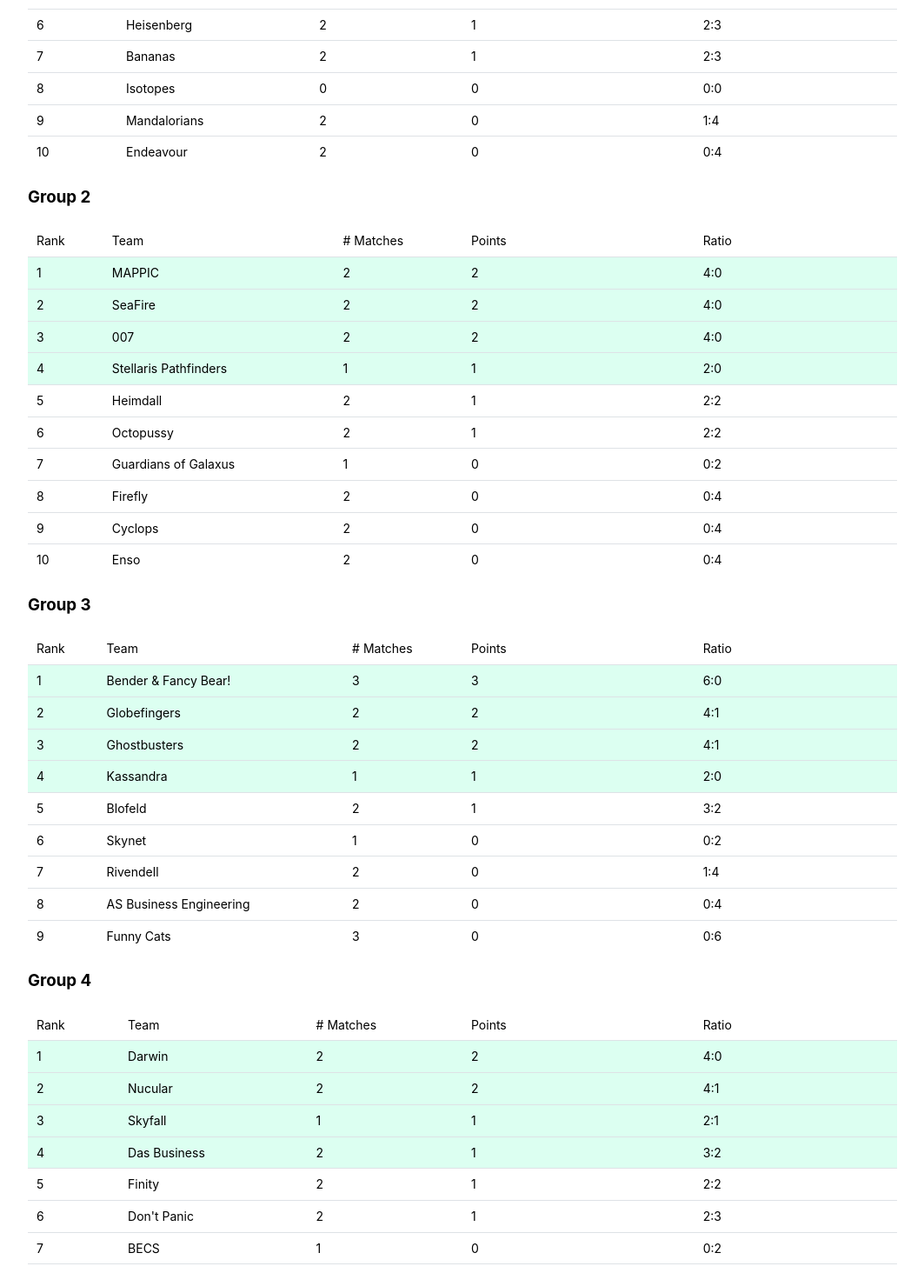
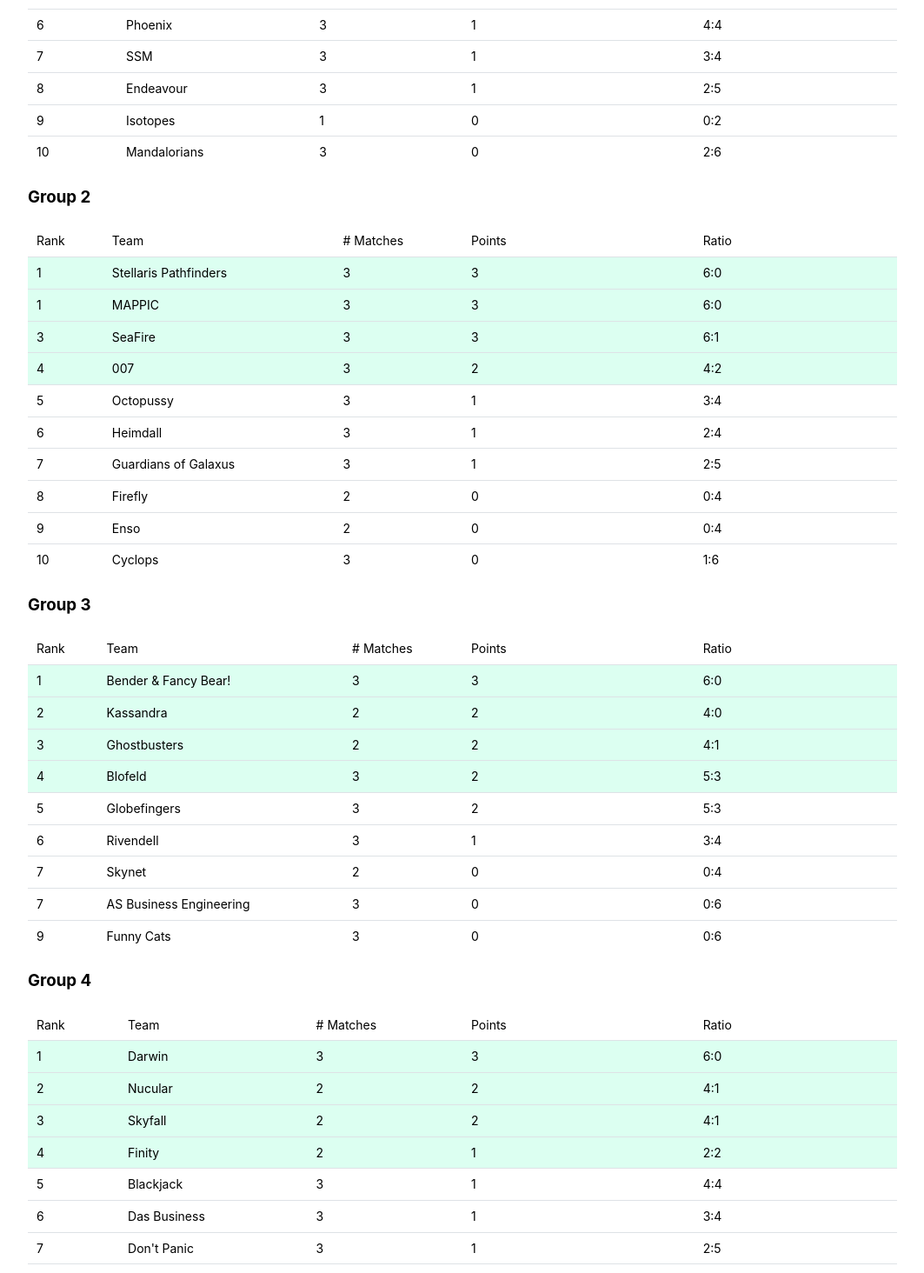
Before and after one commit to Nasicus/dgpdggtwc, a React (Vite) app: page / in a window 1280 px wide. Shown: the part 344-1808 px from the top of the page at 87% size, without its empty margins (108-1171 px from the left). Built offline with nearby package versions, Linux system fonts and the light colour scheme.

Commit message:
add until 13.12

```diff
--- a/src/data/groupResults.ts
+++ b/src/data/groupResults.ts
@@ -7,7 +7,7 @@ export const group1: Group = [
       ["Phoenix", "Mandalorians", "2:0"],
       ["SSM", "Heisenberg", "2:0"],
       ["Clippy", "Bananas", "2:0"],
-      ["Isotopes", "PlanetExpress", ""],
+      ["Isotopes", "PlanetExpress", "0:2"],
       ["Phantom Coin", "Endeavour", "2:0"],
     ],
   ],
@@ -24,10 +24,10 @@ export const group1: Group = [
   [
     "Week 3",
     [
-      ["Phoenix", "Bananas", ""],
-      ["Heisenberg", "PlanetExpress", ""],
-      ["Mandalorians", "Endeavour", ""],
-      ["SSM", "Phantom Coin", ""],
+      ["Phoenix", "Bananas", "1:2"],
+      ["Heisenberg", "PlanetExpress", "2:0"],
+      ["Mandalorians", "Endeavour", "1:2"],
+      ["SSM", "Phantom Coin", "0:2"],
       ["Clippy", "Isotopes", ""],
     ],
   ],
@@ -107,7 +107,7 @@ export const group2: Group = [
   [
     "Week 2",
     [
-      ["Guardians of Galaxus", "Stellaris Pathfinders", ""],
+      ["Guardians of Galaxus", "Stellaris Pathfinders", "0:2"],
       ["Firefly", "Heimdall", "0:2"],
       ["MAPPIC", "Cyclops", "2:0"],
       ["SeaFire", "Enso", "2:0"],
@@ -117,11 +117,11 @@ export const group2: Group = [
   [
     "Week 3",
     [
-      ["Stellaris Pathfinders", "Heimdall", ""],
-      ["Guardians of Galaxus", "Cyclops", ""],
+      ["Stellaris Pathfinders", "Heimdall", "2:0"],
+      ["Guardians of Galaxus", "Cyclops", "2:1"],
       ["Firefly", "Enso", ""],
-      ["MAPPIC", "007", ""],
-      ["SeaFire", "Octopussy", ""],
+      ["MAPPIC", "007", "2:0"],
+      ["SeaFire", "Octopussy", "2:1"],
     ],
   ],
   [
@@ -210,10 +210,10 @@ export const group3: Group = [
   [
     "Week 3",
     [
-      ["Kassandra", "Skynet", ""],
-      ["AS Business Engineering", "Rivendell", ""],
+      ["Kassandra", "Skynet", "2:0"],
+      ["AS Business Engineering", "Rivendell", "0:2"],
       ["Bender & Fancy Bear!", "Funny Cats", "2:0"],
-      ["Blofeld", "Globefingers", ""],
+      ["Blofeld", "Globefingers", "2:1"],
       ["BREAK", "Ghostbusters", ""],
     ],
   ],
@@ -303,10 +303,10 @@ export const group4: Group = [
   [
     "Week 3",
     [
-      ["Skyfall", "BECS", ""],
-      ["Blackjack", "Don't Panic", ""],
+      ["Skyfall", "BECS", "2:0"],
+      ["Blackjack", "Don't Panic", "2:0"],
       ["Nucular", "The Rookies", ""],
-      ["Darwin", "Das Business", ""],
+      ["Darwin", "Das Business", "2:0"],
       ["BREAK", "Finity", ""],
     ],
   ],
```
